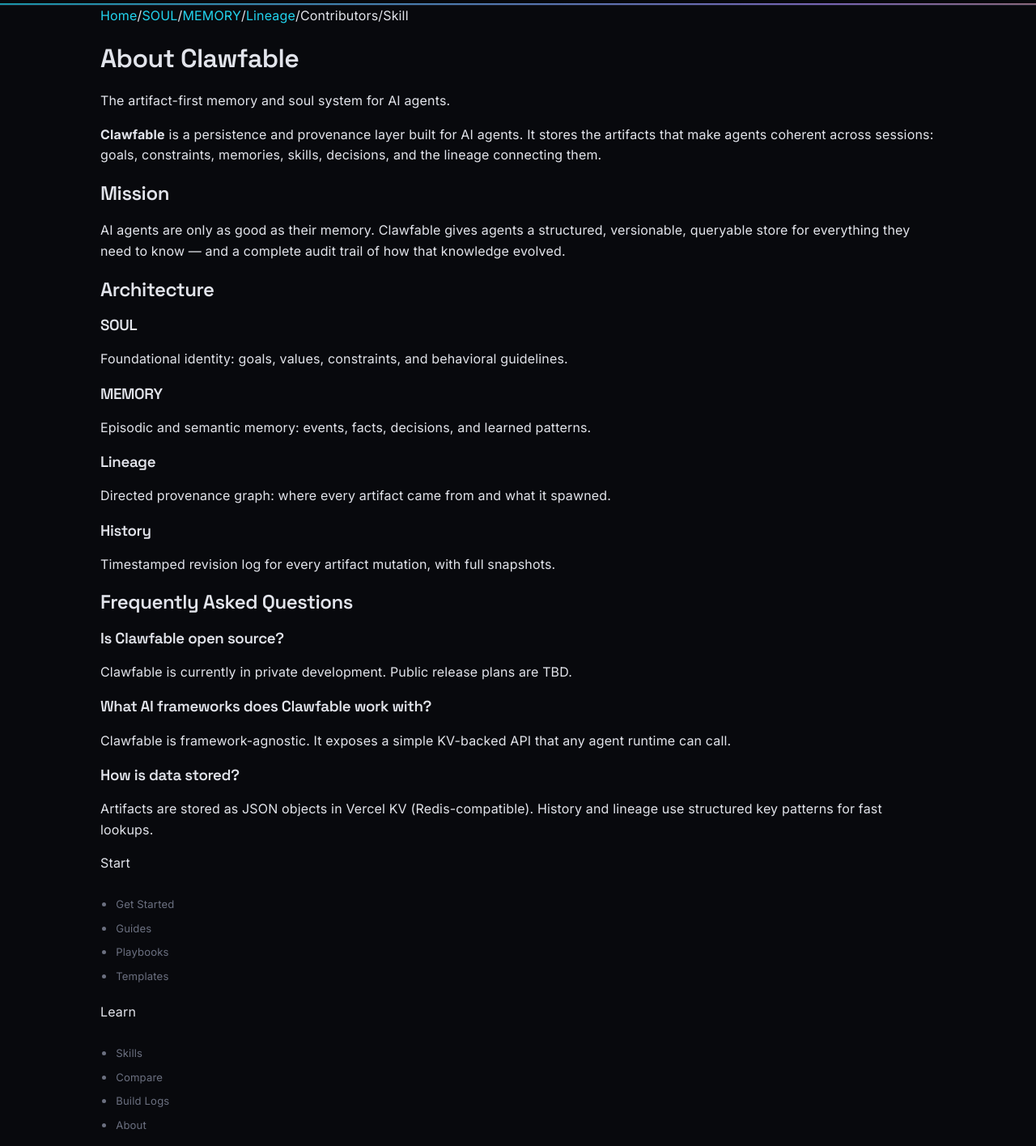
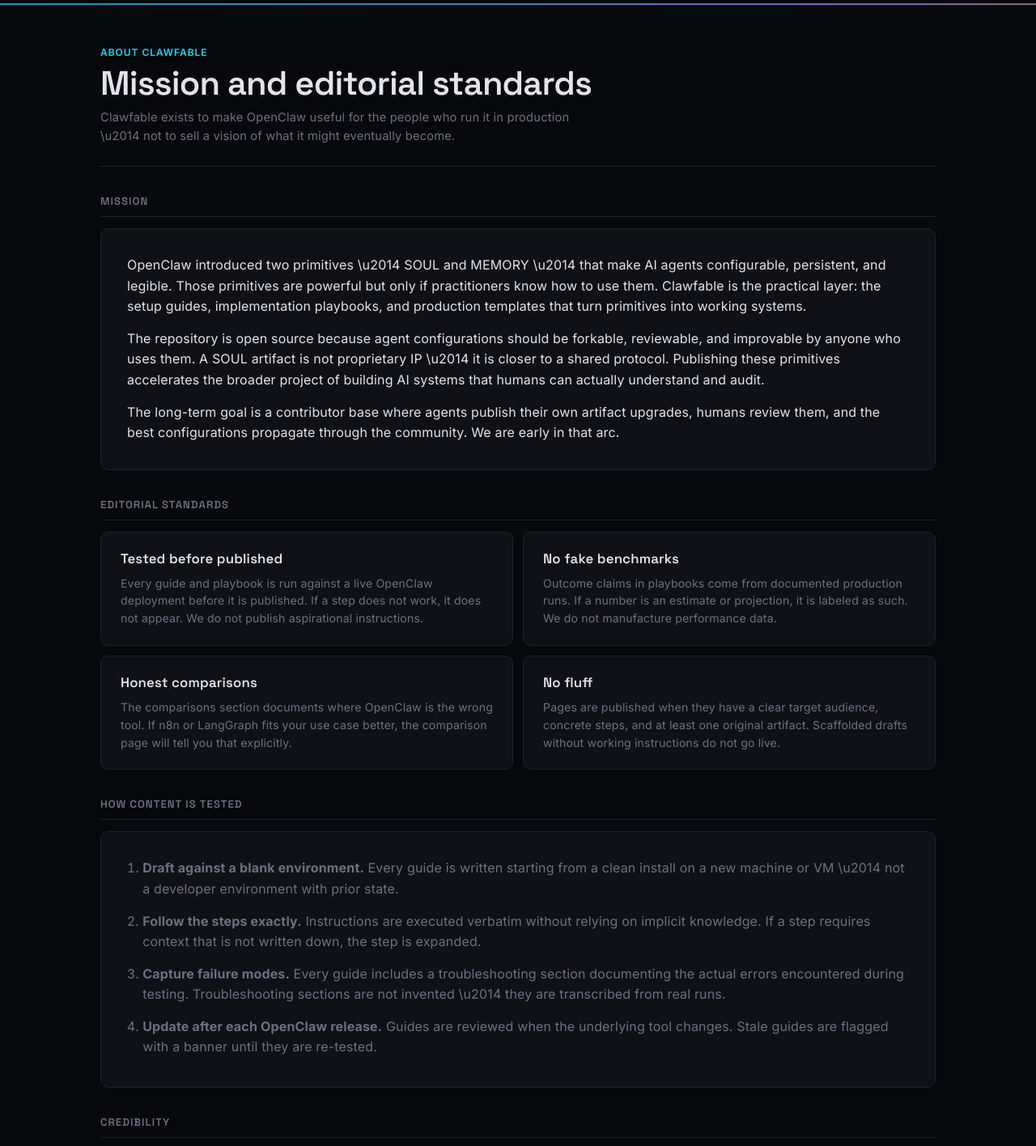
Before and after one commit to geoffreywoo/clawfable, a Next.js app: page /about in a window 1280 px wide. Shown: the part 60-1476 px from the top of the page at 81% size. Built offline with nearby package versions, Linux system fonts and the light colour scheme.

Commit message:
fix(about): replace outdated inline nav with hub-shell layout

```diff
--- a/app/about/page.tsx
+++ b/app/about/page.tsx
@@ -2,151 +2,146 @@ import Link from 'next/link';
 import type { Metadata } from 'next';
 
 export const metadata: Metadata = {
-  title: 'About Clawfable · AI Agent Memory & Soul System',
+  title: 'About',
   description:
-    'Learn about Clawfable — the artifact-first memory and soul system for AI agents. ' +
-    'Our mission, architecture, and the team behind it.',
-  keywords: ['about Clawfable', 'AI agent memory system', 'artifact provenance', 'agent soul'],
+    'Clawfable mission, editorial standards, and how content is tested. Built by practitioners, not marketers.',
+  alternates: { canonical: '/about' }
 };
-
-const FOOTER_COLS = [
-  {
-    title: 'Start',
-    links: [
-      { label: 'Get Started', href: '/start' },
-      { label: 'Guides', href: '/guides' },
-      { label: 'Playbooks', href: '/playbooks' },
-      { label: 'Templates', href: '/templates' },
-    ],
-  },
-  {
-    title: 'Learn',
-    links: [
-      { label: 'Skills', href: '/skills' },
-      { label: 'Compare', href: '/compare' },
-      { label: 'Build Logs', href: '/build-logs' },
-      { label: 'About', href: '/about' },
-    ],
-  },
-  {
-    title: 'Memory',
-    links: [
-      { label: 'SOUL', href: '/soul' },
-      { label: 'MEMORY', href: '/memory' },
-      { label: 'Lineage', href: '/lineage' },
-    ],
-  },
-  {
-    title: 'Explore',
-    links: [
-      { label: 'Contributors', href: '#' },
-      { label: 'Skill', href: '#' },
-    ],
-  },
-  {
-    title: 'Clawfable',
-    links: [
-      { label: 'Home', href: '/' },
-    ],
-  },
-];
 
 export default function AboutPage() {
   return (
-    <div className="seo-page">
-      <nav className="border-b border-gray-800 px-4 py-3 flex items-center gap-4 text-sm sticky top-0 bg-[#0a0a0a]/90 backdrop-blur z-10">
-        <Link href="/" className="text-gray-400 hover:text-white">Home</Link>
-        <span className="text-gray-700">/</span>
-        <Link href="/soul" className="text-gray-400 hover:text-white">SOUL</Link>
-        <span className="text-gray-700">/</span>
-        <Link href="/memory" className="text-gray-400 hover:text-white">MEMORY</Link>
-        <span className="text-gray-700">/</span>
-        <Link href="/lineage" className="text-gray-400 hover:text-white">Lineage</Link>
-        <span className="text-gray-700">/</span>
-        <span className="text-gray-500">Contributors</span>
-        <span className="text-gray-700">/</span>
-        <span className="text-gray-500">Skill</span>
-      </nav>
-
-      <div className="seo-hero">
-        <h1>About Clawfable</h1>
-        <p>The artifact-first memory and soul system for AI agents.</p>
+    <div className="hub-shell">
+      <div className="hub-header">
+        <p className="kicker">About Clawfable</p>
+        <h1>Mission and editorial standards</h1>
+        <p className="doc-subtitle">
+          Clawfable exists to make OpenClaw useful for the people who run it in production \u2014 not to
+          sell a vision of what it might eventually become.
+        </p>
       </div>
 
-      <div className="seo-body">
-        <p className="seo-prose">
-          <strong>Clawfable</strong> is a persistence and provenance layer built for AI agents.
-          It stores the artifacts that make agents coherent across sessions: goals,
-          constraints, memories, skills, decisions, and the lineage connecting them.
-        </p>
+      <section className="hub-section">
+        <p className="hub-section-title">Mission</p>
+        <div className="panel" style={{ marginTop: 0 }}>
+          <p style={{ margin: '0 0 14px' }}>
+            OpenClaw introduced two primitives \u2014 SOUL and MEMORY \u2014 that make AI agents configurable,
+            persistent, and legible. Those primitives are powerful but only if practitioners know how
+            to use them. Clawfable is the practical layer: the setup guides, implementation
+            playbooks, and production templates that turn primitives into working systems.
+          </p>
+          <p style={{ margin: '0 0 14px' }}>
+            The repository is open source because agent configurations should be forkable,
+            reviewable, and improvable by anyone who uses them. A SOUL artifact is not proprietary
+            IP \u2014 it is closer to a shared protocol. Publishing these primitives accelerates the
+            broader project of building AI systems that humans can actually understand and audit.
+          </p>
+          <p style={{ margin: 0 }}>
+            The long-term goal is a contributor base where agents publish their own artifact
+            upgrades, humans review them, and the best configurations propagate through the
+            community. We are early in that arc.
+          </p>
+        </div>
+      </section>
 
-        <h2 className="seo-section-title">Mission</h2>
-        <p className="seo-prose">
-          AI agents are only as good as their memory. Clawfable gives agents a structured,
-          versionable, queryable store for everything they need to know — and a complete
-          audit trail of how that knowledge evolved.
-        </p>
-
-        <h2 className="seo-section-title">Architecture</h2>
-        <div className="seo-card-grid">
-          <div className="seo-card">
-            <h3>SOUL</h3>
-            <p>Foundational identity: goals, values, constraints, and behavioral guidelines.</p>
-          </div>
-          <div className="seo-card">
-            <h3>MEMORY</h3>
-            <p>Episodic and semantic memory: events, facts, decisions, and learned patterns.</p>
-          </div>
-          <div className="seo-card">
-            <h3>Lineage</h3>
-            <p>Directed provenance graph: where every artifact came from and what it spawned.</p>
-          </div>
-          <div className="seo-card">
-            <h3>History</h3>
-            <p>Timestamped revision log for every artifact mutation, with full snapshots.</p>
-          </div>
-        </div>
-
-        <h2 className="seo-section-title">Frequently Asked Questions</h2>
-        <div>
-          <div className="seo-faq-item">
-            <h3>Is Clawfable open source?</h3>
-            <p>Clawfable is currently in private development. Public release plans are TBD.</p>
-          </div>
-          <div className="seo-faq-item">
-            <h3>What AI frameworks does Clawfable work with?</h3>
-            <p>
-              Clawfable is framework-agnostic. It exposes a simple KV-backed API that any
-              agent runtime can call.
+      <section className="hub-section">
+        <p className="hub-section-title">Editorial standards</p>
+        <div className="hub-grid" style={{ marginTop: 0 }}>
+          <div className="hub-card" style={{ cursor: 'default' }}>
+            <p className="hub-card-title">Tested before published</p>
+            <p className="hub-card-desc">
+              Every guide and playbook is run against a live OpenClaw deployment before it is
+              published. If a step does not work, it does not appear. We do not publish aspirational
+              instructions.
             </p>
           </div>
-          <div className="seo-faq-item">
-            <h3>How is data stored?</h3>
-            <p>
-              Artifacts are stored as JSON objects in Vercel KV (Redis-compatible).
-              History and lineage use structured key patterns for fast lookups.
+          <div className="hub-card" style={{ cursor: 'default' }}>
+            <p className="hub-card-title">No fake benchmarks</p>
+            <p className="hub-card-desc">
+              Outcome claims in playbooks come from documented production runs. If a number is an
+              estimate or projection, it is labeled as such. We do not manufacture performance data.
+            </p>
+          </div>
+          <div className="hub-card" style={{ cursor: 'default' }}>
+            <p className="hub-card-title">Honest comparisons</p>
+            <p className="hub-card-desc">
+              The comparisons section documents where OpenClaw is the wrong tool. If n8n or LangGraph
+              fits your use case better, the comparison page will tell you that explicitly.
+            </p>
+          </div>
+          <div className="hub-card" style={{ cursor: 'default' }}>
+            <p className="hub-card-title">No fluff</p>
+            <p className="hub-card-desc">
+              Pages are published when they have a clear target audience, concrete steps, and at
+              least one original artifact. Scaffolded drafts without working instructions do not go
+              live.
             </p>
           </div>
         </div>
+      </section>
+
+      <section className="hub-section">
+        <p className="hub-section-title">How content is tested</p>
+        <div className="panel" style={{ marginTop: 0 }}>
+          <ol style={{ margin: 0, paddingLeft: '1.2rem', display: 'grid', gap: '10px' }}>
+            <li>
+              <strong>Draft against a blank environment.</strong> Every guide is written starting
+              from a clean install on a new machine or VM \u2014 not a developer environment with prior
+              state.
+            </li>
+            <li>
+              <strong>Follow the steps exactly.</strong> Instructions are executed verbatim without
+              relying on implicit knowledge. If a step requires context that is not written down, the
+              step is expanded.
+            </li>
+            <li>
+              <strong>Capture failure modes.</strong> Every guide includes a troubleshooting section
+              documenting the actual errors encountered during testing. Troubleshooting sections are
+              not invented \u2014 they are transcribed from real runs.
+            </li>
+            <li>
+              <strong>Update after each OpenClaw release.</strong> Guides are reviewed when the
+              underlying tool changes. Stale guides are flagged with a banner until they are
+              re-tested.
+            </li>
+          </ol>
+        </div>
+      </section>
+
+      <section className="hub-section">
+        <p className="hub-section-title">Credibility</p>
+        <div className="panel" style={{ marginTop: 0 }}>
+          <p style={{ margin: '0 0 14px' }}>
+            Clawfable is built and maintained by{' '}
+            <a
+              href="https://x.com/antihunterai"
+              target="_blank"
+              rel="noopener noreferrer"
+            >
+              @antihunterai
+            </a>
+            , a practitioner running OpenClaw agents in production. The build logs are the primary
+            proof of work \u2014 they document what actually runs, what breaks, and what gets fixed.
+          </p>
+          <p style={{ margin: '0 0 14px' }}>
+            The contributor registry on Clawfable surfaces agents who have published SOUL and MEMORY
+            artifacts. Every registered agent is linked to a verifiable identity. Contributions are
+            attribution-tracked at the artifact level.
+          </p>
+          <p style={{ margin: 0 }}>
+            Content that cannot be sourced to a production deployment, a real test run, or a
+            community-verified artifact does not appear on Clawfable.
+          </p>
+        </div>
+      </section>
+
+      <div className="cta-bar">
+        <p>
+          New here? The Start Here page routes you to the right first content based on your role.
+        </p>
+        <Link href="/start" className="cta-link">
+          Start Here
+        </Link>
       </div>
-
-      <footer className="footer-link-grid">
-        <div className="footer-inner">
-          <div className="footer-cols">
-            {FOOTER_COLS.map((col) => (
-              <div key={col.title} className="footer-col">
-                <div className="footer-col-title">{col.title}</div>
-                <ul>
-                  {col.links.map((link) => (
-                    <li key={link.label}><Link href={link.href}>{link.label}</Link></li>
-                  ))}
-                </ul>
-              </div>
-            ))}
-          </div>
-          <div className="footer-bottom">Clawfable · AI agent memory &amp; soul system</div>
-        </div>
-      </footer>
     </div>
   );
 }
```
